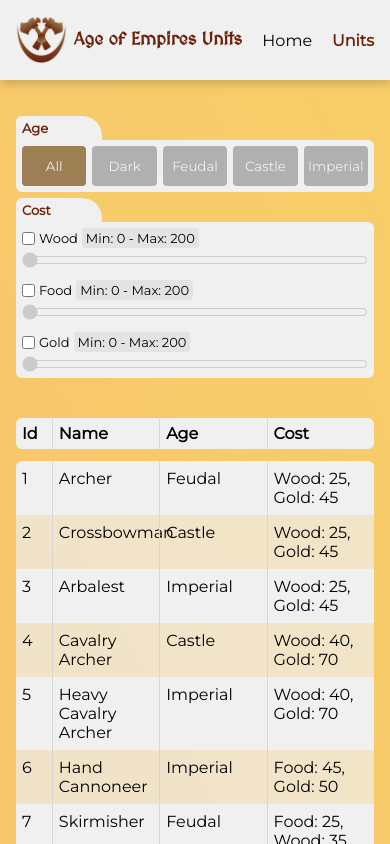
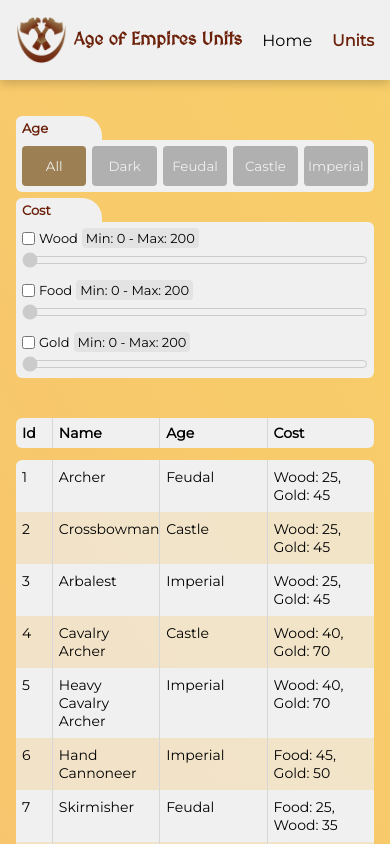
Before and after one commit to mehmetcanaygun/age-of-empires-units, a React (Create React App) app: page /units in a window 390 px wide. Shown: the top 844 px of the page. Built offline with nearby package versions, Linux system fonts and the light colour scheme.

Commit message:
Add functionality to scroll up in page components & Make unitlist font smaller on small size

```diff
--- a/src/components/pages/Home.js
+++ b/src/components/pages/Home.js
@@ -1,6 +1,14 @@
+import { useEffect } from "react";
 import { Link } from "react-router-dom";
 
 const Home = () => {
+  useEffect(() => {
+    // Go to top of the page
+    window.scrollTo(0, 0);
+
+    // eslint-disable-next-line
+  }, []);
+
   return (
     <div className="page home-page">
       <div className="info">
--- a/src/components/pages/NotFound.js
+++ b/src/components/pages/NotFound.js
@@ -1,6 +1,14 @@
+import { useEffect } from "react";
 import { Link } from "react-router-dom";
 
 const NotFound = () => {
+  useEffect(() => {
+    // Go to top of the page
+    window.scrollTo(0, 0);
+
+    // eslint-disable-next-line
+  }, []);
+
   return (
     <div className="page not-found-page">
       <div className="container">
--- a/src/components/pages/UnitDetails.js
+++ b/src/components/pages/UnitDetails.js
@@ -10,6 +10,9 @@
 
   useEffect(() => {
     setUnit(id);
+
+    // Go to top of the page
+    window.scrollTo(0, 0);
 
     // eslint-disable-next-line
   }, []);
--- a/src/components/pages/Units.js
+++ b/src/components/pages/Units.js
@@ -88,6 +88,9 @@
   useEffect(() => {
     getUnits();
 
+    // Go to top of the page
+    window.scrollTo(0, 0);
+
     // eslint-disable-next-line
   }, []);
 
--- a/src/css/App.css
+++ b/src/css/App.css
@@ -708,6 +708,15 @@
   border-radius: 0 0 6px 6px;
 }
 
+@media (max-width: 425px) {
+  .unit-list .list-title span {
+    font-size: 14px;
+  }
+  .unit-list .unit-item a span {
+    font-size: 14px;
+  }
+}
+
 .unit-details-page {
   padding: 60px 5%;
   display: -webkit-box;
--- a/src/scss/_unit-list-and-items.scss
+++ b/src/scss/_unit-list-and-items.scss
@@ -66,3 +66,21 @@
     }
   }
 }
+
+@media (max-width: 425px) {
+  .unit-list {
+    .list-title {
+      span {
+        font-size: 14px;
+      }
+    }
+
+    .unit-item {
+      a {
+        span {
+          font-size: 14px;
+        }
+      }
+    }
+  }
+}
```
Also changed, not shown: 1 other file (tests, documents, lock files or other folders).
